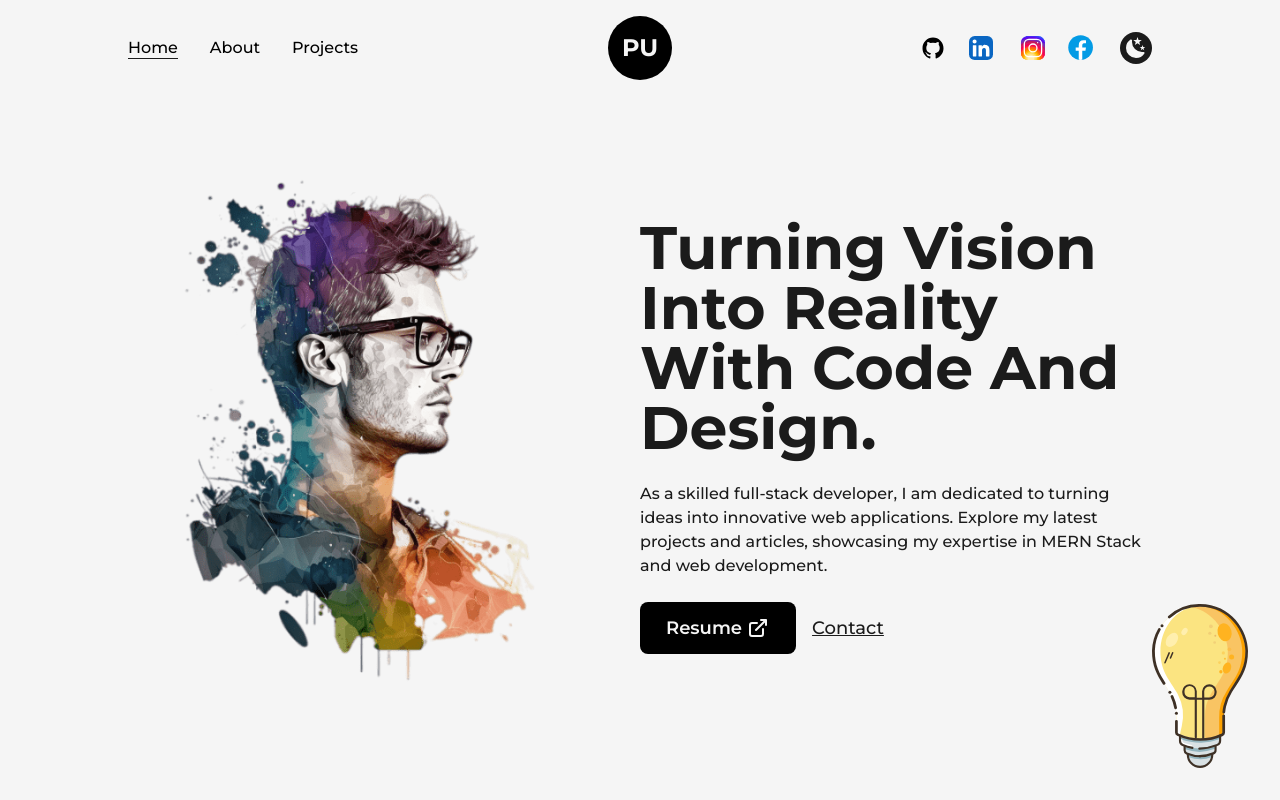
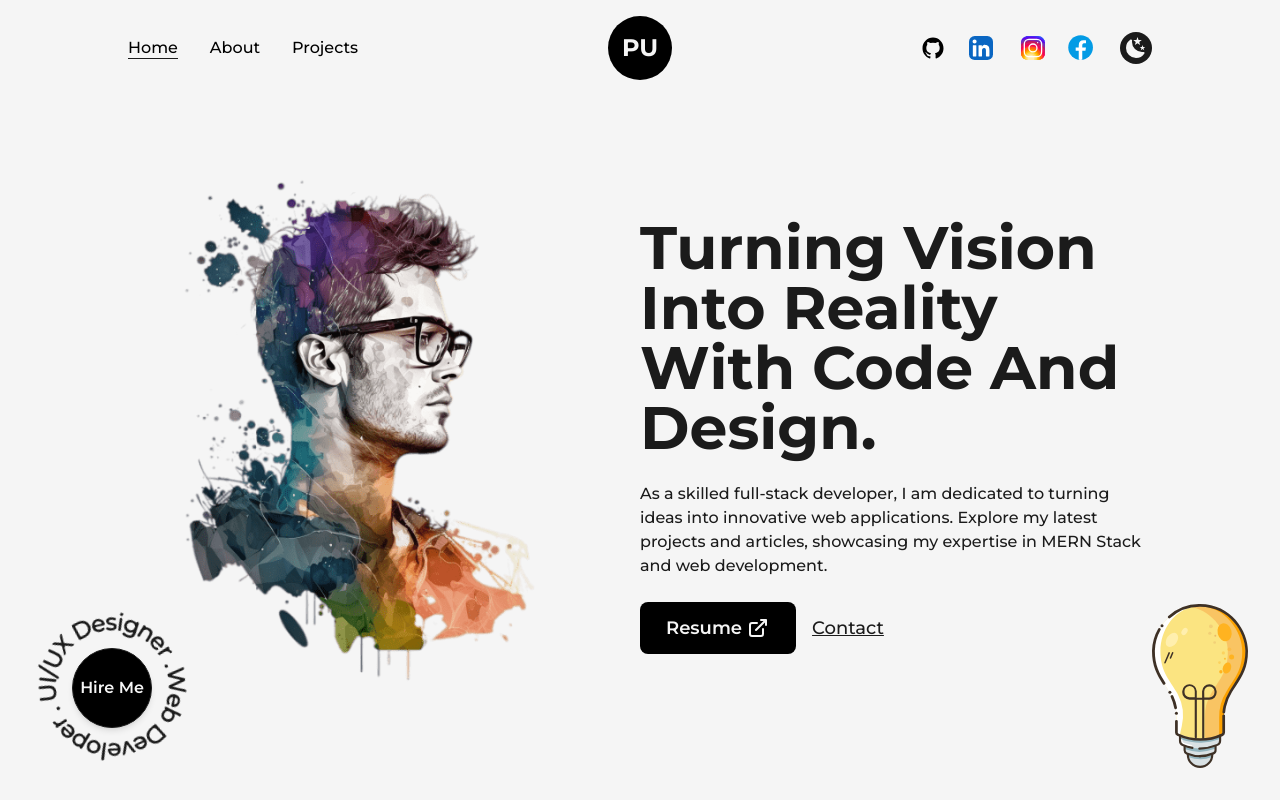
Before and after one commit to Praniket-Utturkar/portfolio, a Next.js app: page / in a window 1280 px wide. Shown: the top 800 px of the page. Built offline with nearby package versions, Linux system fonts and the light colour scheme.

Commit message:
Update HireMe.js

```diff
--- a/src/components/HireMe.js
+++ b/src/components/HireMe.js
@@ -1,5 +1,5 @@
 import React from 'react'
-// import { CircularText } from './icons'
+import { CircularText } from './icons'
 import Link from 'next/link'
 
 const HireMe = () => {
@@ -7,7 +7,7 @@ const HireMe = () => {
     <div className='fixed left-4 bottom-4 flex items-center justify-center overflow-hidden md:right-8 md:left-auto md:top-0 md:bottom-auto md:absolute sm:right-0'>
         <div className='w-48 h-auto flex items-center justify-center relative md:w-24'>
 
-            {/* <CircularText className={"fill-dark animate-spin-slow dark:fill-light"} />*/}
+            <CircularText className={"fill-dark animate-spin-slow dark:fill-light"} />
             <Link href="mailto:abcd@gmail.com" className='flex items-center justify-center absolute left-1/2 top-1/2 -translate-x-1/2 -translate-y-1/2 bg-black text-light shadow-md border border-solid border-dark w-20 h-20 rounded-full font-semibold hover:bg-light hover:text-dark
             dark:bg-light dark:text-dark hover:dark:bg-dark hover:dark:text-light hover:dark:border-light
             md:w-12 md:h-12 md:text-[10px]
```
